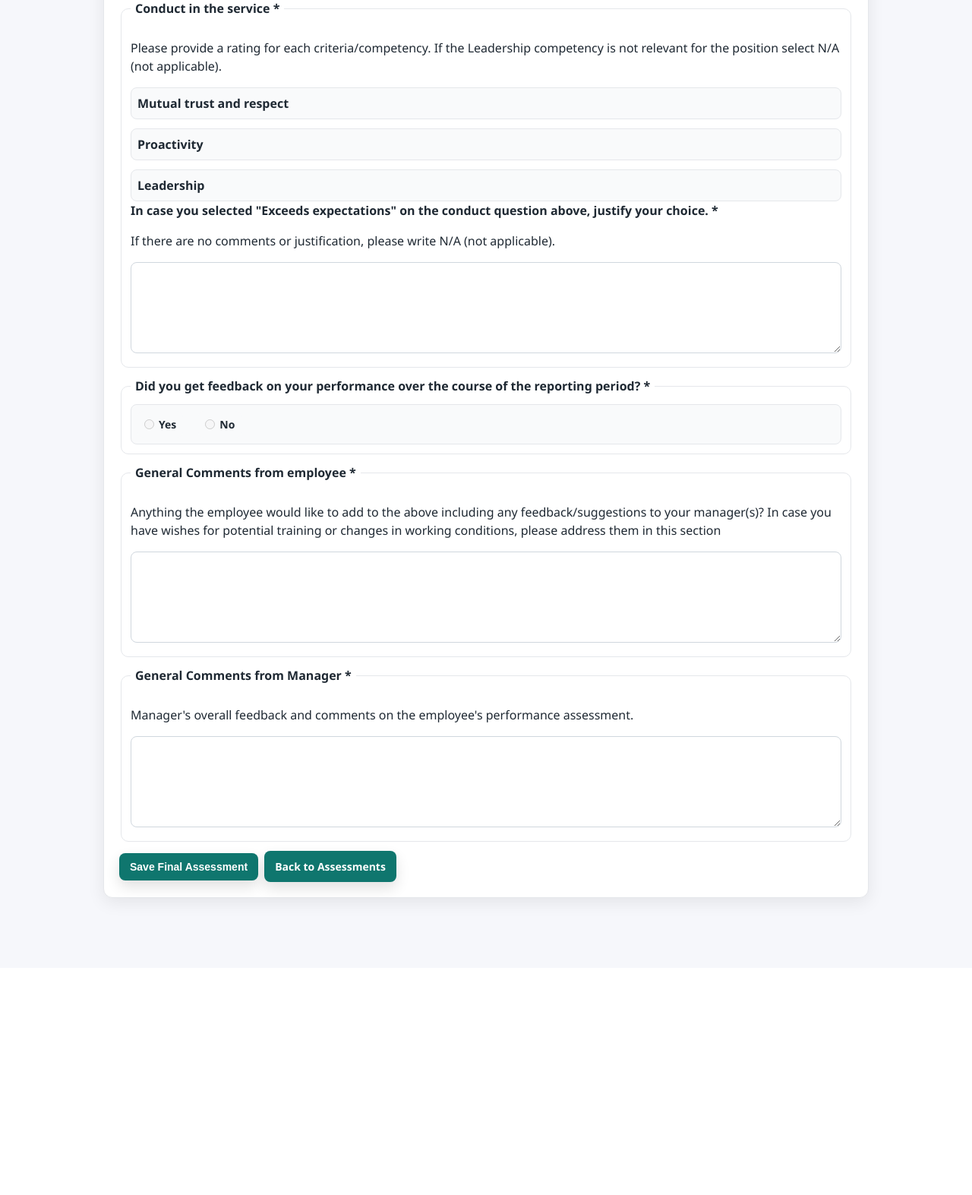
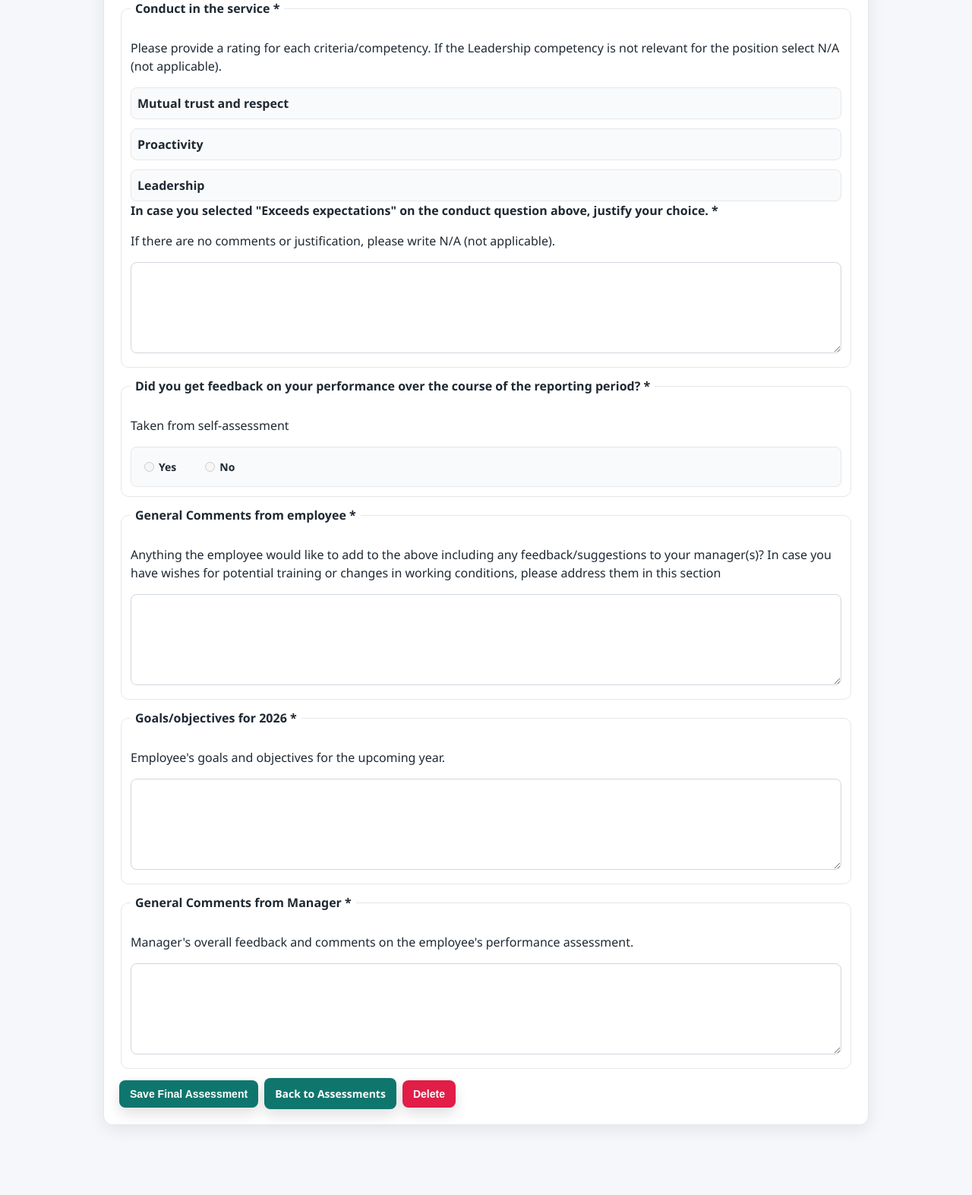
Before and after one commit to beckjim/demo-web-app, a Flask app: template templates/final_edit.html in a window 1280 px wide. Shown: the part 2487-4060 px from the top of the page at 76% size. Before the commit the page ends 3684 px from the top, so only its background shows below. Run offline with Flask 3, Linux system fonts and the light colour scheme; the template is opened without the code that fills it, so the values that code supplies are empty.

Commit message:
feat: add goals for 2026 and feedback received fields in final assessments

```diff
--- a/app.py
+++ b/app.py
@@ -112,6 +112,7 @@ class FinalEntry(database.Model):
     conduct_leadership = database.Column(database.String(40), nullable=False, default="")
     conduct_comment = database.Column(database.Text, nullable=False, default="")
     general_comments = database.Column(database.Text, nullable=False, default="")
+    goals_2026 = database.Column(database.Text, nullable=False, default="")
     manager_general_comments = database.Column(database.Text, nullable=False, default="")
     feedback_received = database.Column(database.String(10), nullable=False, default="")
     created_at = database.Column(database.DateTime, default=_utc_now)
@@ -175,6 +176,9 @@ with app.app_context():
             ("conduct_leadership", "TEXT", "''"),
             ("conduct_comment", "TEXT", "''"),
             ("general_comments", "TEXT", "''"),
+            ("goals_2026", "TEXT", "''"),
+            ("manager_efficiency_comment", "TEXT", "''"),
+            ("manager_general_comments", "TEXT", "''"),
             ("feedback_received", "TEXT", "''"),
         ]
         for col_name, col_type, default_val in final_add_cols:
@@ -385,6 +389,7 @@ def create_entry():
     conduct_leadership = request.form.get("conduct_leadership", "").strip()
     conduct_comment = request.form.get("conduct_comment", "").strip()
     general_comments = request.form.get("general_comments", "").strip()
+    feedback_received = request.form.get("feedback_received", "").strip()
 
     base_missing = not name or not email
     objective_missing = not objective_rating or not objective_comment
@@ -402,6 +407,7 @@ def create_entry():
         or not conduct_leadership
         or not conduct_comment
         or not general_comments
+        or not feedback_received
     )
     objective_invalid = not _validate_choice(objective_rating, OBJECTIVE_CHOICES)
     abilities_invalid = not all(
@@ -458,6 +464,7 @@ def create_entry():
         conduct_leadership=conduct_leadership,
         conduct_comment=conduct_comment,
         general_comments=general_comments,
+        feedback_received=feedback_received,
     )
     database.session.add(entry)
     database.session.commit()
@@ -501,6 +508,7 @@ def edit_entry(entry_id):
         conduct_leadership = request.form.get("conduct_leadership", "").strip()
         conduct_comment = request.form.get("conduct_comment", "").strip()
         general_comments = request.form.get("general_comments", "").strip()
+        feedback_received = request.form.get("feedback_received", "").strip()
 
         objective_missing = not objective_rating or not objective_comment
         abilities_missing = (
@@ -516,6 +524,8 @@ def edit_entry(entry_id):
             or not conduct_proactivity
             or not conduct_leadership
             or not conduct_comment
+            or not general_comments
+            or not feedback_received
         )
         objective_invalid = not _validate_choice(objective_rating, OBJECTIVE_CHOICES)
         abilities_invalid = not all(
@@ -555,6 +565,7 @@ def edit_entry(entry_id):
         entry.conduct_leadership = conduct_leadership
         entry.conduct_comment = conduct_comment
         entry.general_comments = general_comments
+        entry.feedback_received = feedback_received
         database.session.commit()
         flash("Entry updated", "success")
         return redirect(url_for("index"))
@@ -618,6 +629,7 @@ def finalize_entry(entry_id):
         conduct_leadership=entry.conduct_leadership,
         conduct_comment=entry.conduct_comment,
         general_comments=entry.general_comments,
+        feedback_received=entry.feedback_received,
     )
 
     database.session.add(final_entry)
@@ -639,63 +651,42 @@ def edit_final_entry(final_id):
         return redirect(url_for("index"))
 
     if request.method == "POST":
-        objective_rating = request.form.get("objective_rating", "").strip()
-        objective_comment = request.form.get("objective_comment", "").strip()
+        # Readonly/disabled fields from self-assessment (use existing values)
+        objective_rating = final_entry.objective_rating
+        objective_comment = final_entry.objective_comment
+        technical_rating = final_entry.technical_rating
+        project_rating = final_entry.project_rating
+        methodology_rating = final_entry.methodology_rating
+        abilities_comment = final_entry.abilities_comment
+        efficiency_collaboration = final_entry.efficiency_collaboration
+        efficiency_ownership = final_entry.efficiency_ownership
+        efficiency_resourcefulness = final_entry.efficiency_resourcefulness
+        efficiency_comment = final_entry.efficiency_comment
+        conduct_mutual_trust = final_entry.conduct_mutual_trust
+        conduct_proactivity = final_entry.conduct_proactivity
+        conduct_leadership = final_entry.conduct_leadership
+        conduct_comment = final_entry.conduct_comment
+        general_comments = final_entry.general_comments
+        feedback_received = final_entry.feedback_received
+
+        # Editable manager fields
         manager_objective_comment = request.form.get("manager_objective_comment", "").strip()
-        technical_rating = request.form.get("technical_rating", "").strip()
-        project_rating = request.form.get("project_rating", "").strip()
-        methodology_rating = request.form.get("methodology_rating", "").strip()
-        abilities_comment = request.form.get("abilities_comment", "").strip()
         manager_abilities_comment = request.form.get("manager_abilities_comment", "").strip()
-        efficiency_collaboration = request.form.get("efficiency_collaboration", "").strip()
-        efficiency_ownership = request.form.get("efficiency_ownership", "").strip()
-        efficiency_resourcefulness = request.form.get("efficiency_resourcefulness", "").strip()
-        efficiency_comment = request.form.get("efficiency_comment", "").strip()
         manager_efficiency_comment = request.form.get("manager_efficiency_comment", "").strip()
-        conduct_mutual_trust = request.form.get("conduct_mutual_trust", "").strip()
-        conduct_proactivity = request.form.get("conduct_proactivity", "").strip()
-        conduct_leadership = request.form.get("conduct_leadership", "").strip()
-        conduct_comment = request.form.get("conduct_comment", "").strip()
-        general_comments = request.form.get("general_comments", "").strip()
+        goals_2026 = request.form.get("goals_2026", "").strip()
         manager_general_comments = request.form.get("manager_general_comments", "").strip()
 
-        objective_missing = not objective_rating or not objective_comment or not manager_objective_comment
-        abilities_missing = (
-            not technical_rating
-            or not project_rating
-            or not methodology_rating
-            or not abilities_comment
+        # Validate only the editable manager fields
+        manager_fields_missing = (
+            not manager_objective_comment
             or not manager_abilities_comment
-            or not efficiency_collaboration
-            or not efficiency_ownership
-            or not efficiency_resourcefulness
-            or not efficiency_comment
             or not manager_efficiency_comment
-            or not conduct_mutual_trust
-            or not conduct_proactivity
-            or not conduct_leadership
-            or not conduct_comment
-            or not general_comments
+            or not goals_2026
             or not manager_general_comments
         )
-        objective_invalid = not _validate_choice(objective_rating, OBJECTIVE_CHOICES)
-        abilities_invalid = not all(
-            _validate_choice(val, ABILITY_CHOICES)
-            for val in (
-                technical_rating,
-                project_rating,
-                methodology_rating,
-                efficiency_collaboration,
-                efficiency_ownership,
-                efficiency_resourcefulness,
-                conduct_mutual_trust,
-                conduct_proactivity,
-                conduct_leadership,
-            )
-        )
 
-        if objective_missing or abilities_missing or objective_invalid or abilities_invalid:
-            flash("All fields must be completed with valid options", "error")
+        if manager_fields_missing:
+            flash("All manager fields must be completed", "error")
             return redirect(url_for("edit_final_entry", final_id=final_id))
 
         final_entry.manager_name = session_user.get("name") or final_entry.manager_name
@@ -717,6 +708,8 @@ def edit_final_entry(final_id):
         final_entry.conduct_leadership = conduct_leadership
         final_entry.conduct_comment = conduct_comment
         final_entry.general_comments = general_comments
+        final_entry.feedback_received = feedback_received
+        final_entry.goals_2026 = goals_2026
         final_entry.manager_general_comments = manager_general_comments
         database.session.commit()
         flash("Final assessment updated", "success")
@@ -728,6 +721,21 @@ def edit_final_entry(final_id):
         objective_choices=OBJECTIVE_CHOICES,
         ability_choices=ABILITY_CHOICES,
     )
+
+
+@app.route("/final_entries/<int:final_id>/delete", methods=["POST"])
+@login_required
+def delete_final_entry(final_id):
+    """Delete a final assessment."""
+    final_entry = FinalEntry.query.get_or_404(final_id)
+    session_user = session.get("user", {})
+    if not _can_manage_final(final_entry, session_user):
+        flash("You are not allowed to delete this final assessment", "error")
+        return redirect(url_for("index"))
+    database.session.delete(final_entry)
+    database.session.commit()
+    flash("Final assessment deleted", "success")
+    return redirect(url_for("index"))
 
 
 @app.route("/login")
--- a/templates/final_edit.html
+++ b/templates/final_edit.html
@@ -201,6 +201,7 @@
 
         <fieldset>
             <legend>Did you get feedback on your performance over the course of the reporting period? *</legend>
+            <p>Taken from self-assessment</p>
             <div class="ability-grid">
                 <div class="ability-row" style="justify-content: flex-start; gap: 20px;">
                     <label class="radio-option" style="flex: 0 0 auto;">
@@ -215,6 +216,7 @@
                     </label>
                 </div>
             </div>
+            <input type="hidden" name="feedback_received" value="{{ entry.feedback_received }}">
         </fieldset>
 
         <fieldset>
@@ -225,6 +227,14 @@
             <div>
                 <textarea id="general_comments" name="general_comments" readonly
                     required>{{ entry.general_comments }}</textarea>
+            </div>
+        </fieldset>
+
+        <fieldset>
+            <legend>Goals/objectives for 2026 *</legend>
+            <p>Employee's goals and objectives for the upcoming year.</p>
+            <div>
+                <textarea id="goals_2026" name="goals_2026" required>{{ entry.goals_2026 }}</textarea>
             </div>
         </fieldset>
 
@@ -240,6 +250,10 @@
         <div class="actions">
             <button type="submit">Save Final Assessment</button>
             <a class="button-link" href="{{ url_for('index') }}">Back to Assessments</a>
+            <form method="post" action="{{ url_for('delete_final_entry', final_id=entry.id) }}"
+                onsubmit="return confirm('Delete this final assessment?');">
+                <button class="secondary" type="submit">Delete</button>
+            </form>
         </div>
     </form>
 </section>
--- a/templates/index.html
+++ b/templates/index.html
@@ -170,10 +170,15 @@
           </div>
           <div><strong>Feedback received:</strong> {{ entry.feedback_received or 'N/A' }}</div>
           <div><strong>General comments:</strong> {{ entry.general_comments }}</div>
+          <div><strong>Goals/objectives for 2026:</strong> {{ entry.goals_2026 or 'N/A' }}</div>
           <div><strong>Manager's general comments:</strong> {{ entry.manager_general_comments or 'N/A' }}</div>
         </div>
         <div class="actions">
           <a class="button-link" href="{{ url_for('edit_final_entry', final_id=entry.id) }}">Edit Final Assessment</a>
+          <form method="post" action="{{ url_for('delete_final_entry', final_id=entry.id) }}"
+            onsubmit="return confirm('Delete this final assessment?');">
+            <button class="secondary" type="submit">Delete</button>
+          </form>
         </div>
       </div>
       {% endfor %}
```
